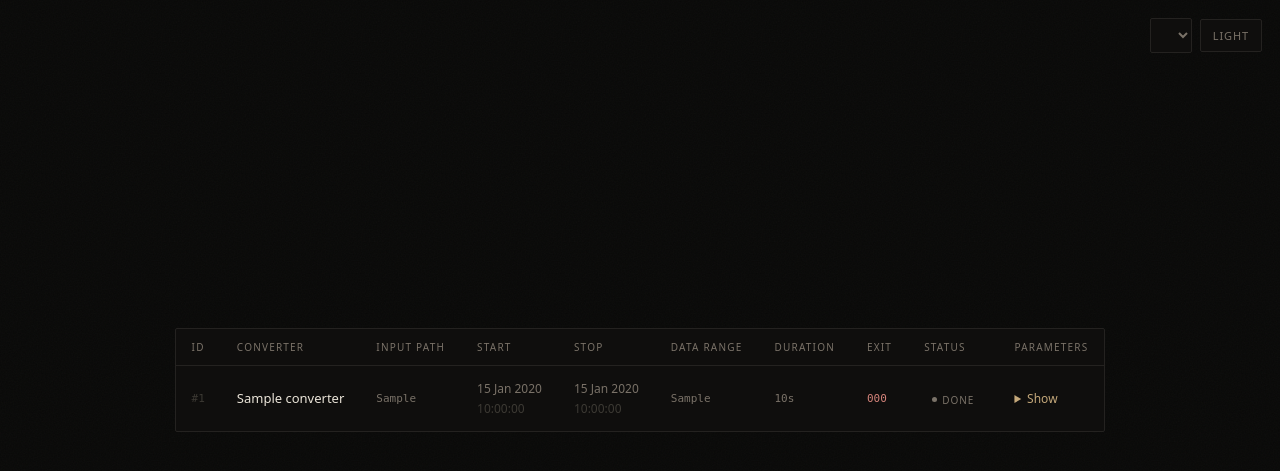
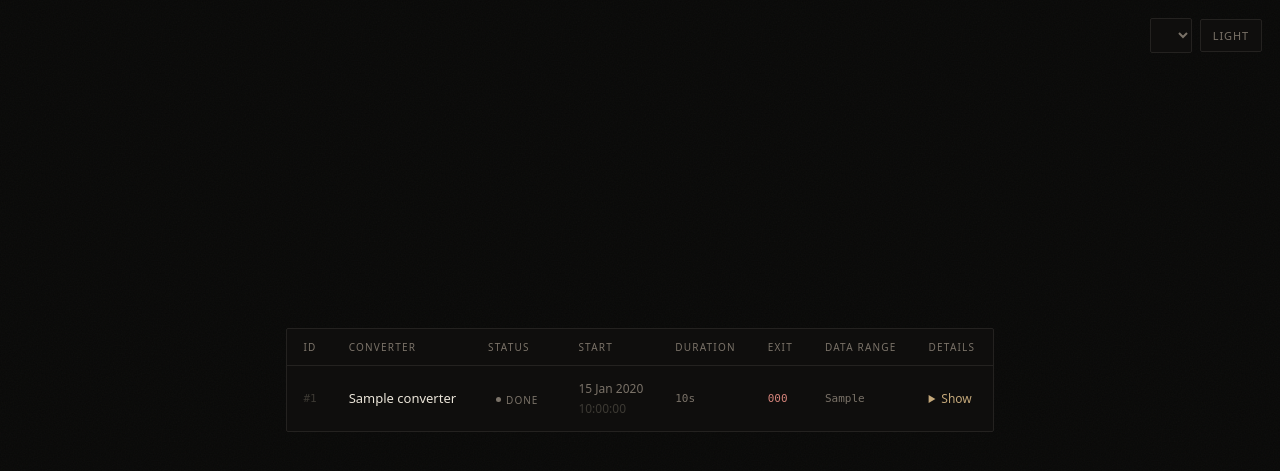
Before and after one commit to nikita-konkin/ict-hub, a Python web app: template app/templates/history.html in a window 1280 px wide. Shown: the top 471 px of the page. Run offline with Jinja, Linux system fonts and the light colour scheme; the template is opened without the code that fills it: most values are stand-ins (such as "Sample title", 1, 10 or a date in 2020); lists and menus that the app fills with data are empty; some libraries are stand-ins or nearby versions.

Commit message:
fix(jobs): streamline history and untick dry run by default

```diff
--- a/app/registry.py
+++ b/app/registry.py
@@ -428,7 +428,7 @@ CONVERTERS: dict[str, dict] = {
                 "long": "--dry-run",
                 "label": "Dry Run",
                 "type": "checkbox",
-                "default": True,
+                "default": False,
                 "required": False,
                 "help": "Validate and update absolTEC.dia without launching absolTEC.exe.",
             },
--- a/app/templates/history.html
+++ b/app/templates/history.html
@@ -24,14 +24,12 @@
           <th>ID</th>
           {% if current_user.is_admin %}<th>User</th>{% endif %}
           <th>Converter</th>
-          <th>Input Path</th>
+          <th>Status</th>
           <th>Start</th>
-          <th>Stop</th>
-          <th>Data Range</th>
           <th>Duration</th>
           <th>Exit</th>
-          <th>Status</th>
-          <th>Parameters</th>
+          <th>Data Range</th>
+          <th>Details</th>
         </tr>
       </thead>
       <tbody>
@@ -41,23 +39,12 @@
           {% if current_user.is_admin %}
           <td style="font-size:12px; color:var(--text-muted);">{{ job.user.username }}</td>
           {% endif %}
-          <td class="td-primary">{{ converters[job.converter].label if converters is defined and job.converter in converters else job.converter }}</td>
-          <td class="td-mono" style="max-width:180px; overflow:hidden; text-overflow:ellipsis; white-space:nowrap;" title="{{ job.rinex_path }}">
-            {{ job.rinex_path or '—' }}
+          <td class="td-primary" style="white-space:nowrap;">{{ converters[job.converter].label if converters is defined and job.converter in converters else job.converter }}</td>
+          <td>
+            <span class="badge badge-{{ job.status_class }}">{{ job.status }}</span>
           </td>
-          <td style="font-size:12px;">{{ job.started_at.strftime('%d %b %Y') }}<br>
+          <td style="font-size:12px; white-space:nowrap;">{{ job.started_at.strftime('%d %b %Y') }}<br>
             <span style="color:var(--text-dim);">{{ job.started_at.strftime('%H:%M:%S') }}</span>
-          </td>
-          <td style="font-size:12px;">
-            {% if job.finished_at %}
-              {{ job.finished_at.strftime('%d %b %Y') }}<br>
-              <span style="color:var(--text-dim);">{{ job.finished_at.strftime('%H:%M:%S') }}</span>
-            {% else %}
-              <span style="color:var(--text-dim);">—</span>
-            {% endif %}
-          </td>
-          <td class="td-mono" style="max-width:220px; overflow:hidden; text-overflow:ellipsis; white-space:nowrap;" title="{{ job.data_range or '' }}">
-            {{ job.data_range or '—' }}
           </td>
           <td class="td-mono">
             {% if job.duration_seconds is not none %}
@@ -75,12 +62,16 @@
               <span style="color:var(--text-dim);">—</span>
             {% endif %}
           </td>
-          <td>
-            <span class="badge badge-{{ job.status_class }}">{{ job.status }}</span>
+          <td class="td-mono" style="max-width:240px; overflow:hidden; text-overflow:ellipsis; white-space:nowrap;" title="{{ job.data_range or '' }}">
+            {{ job.data_range or '—' }}
           </td>
-          <td style="max-width:360px;">
+          <td style="min-width:80px; max-width:360px;">
             <details>
               <summary style="cursor:pointer; color:var(--accent); font-size:12px;">Show</summary>
+              <div style="margin-top:10px; font-size:12px; color:var(--text-muted);">
+                <div>Input: <span class="td-mono" style="word-break:break-word;">{{ job.rinex_path or '—' }}</span></div>
+                <div>Stop: {{ job.finished_at.strftime('%d %b %Y %H:%M:%S') if job.finished_at else '—' }}</div>
+              </div>
               <pre class="td-mono" style="margin:10px 0 0 0; white-space:pre-wrap; word-break:break-word;">{{ job.flags_pretty }}</pre>
             </details>
           </td>
```
Also changed, not shown: tests/test_jobs.py (+12 -0 lines).
